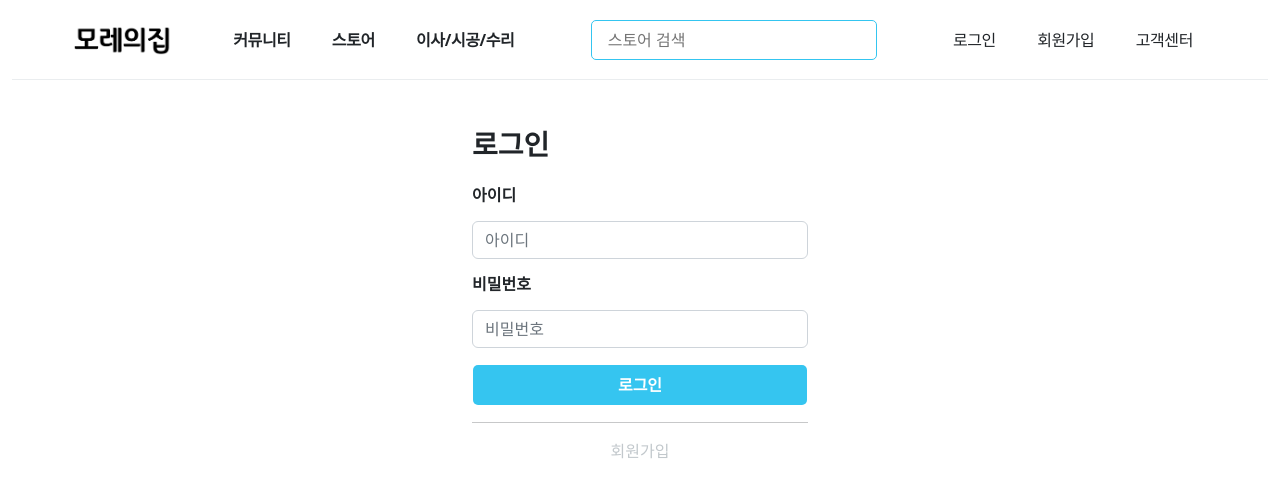
After one commit to na-hyeong9/PJT_29jo, a Django app: page /accounts/signin/ in a window 1280 px wide. The commit adds this page. Shown: the top 498 px of the page. Run offline with Django 3.2, Linux system fonts and the light colour scheme; some libraries are stand-ins or nearby versions.

Commit message:
feat : accounts/ signin out

```diff
--- /dev/null
+++ b/accounts/templates/accounts/signin.html
@@ -0,0 +1,29 @@
+{% extends 'base.html' %}
+{% load static %}
+{% load django_bootstrap5 %}
+
+{% block content %}
+<div class="container mt-5" style="width: 360px;">
+  <h3 class="fw-bold mb-4">로그인</h3>
+  <form action="{% url 'accounts:signin' %}" method="POST">
+    {% csrf_token %}
+    <h6 class="fw-bold my-3">아이디</h6>
+    <div class="my-3">
+      <input class="form-control" type="text" name="username" placeholder="아이디">
+    </div>
+
+    <h6 class="fw-bold my-3">비밀번호</h6>
+    <div class="my-3">
+      <input class="form-control" type="password" name="password" placeholder="비밀번호">
+    </div>
+
+    <input type="submit" class="btn py-2 form-control fw-bold" style="background-color: #35c5f0; color: white"
+      value="로그인">
+  </form>
+  <hr>
+  <div class="d-flex justify-content-center">
+    <p><a class="text-decoration-none" style="color: rgba(194, 200, 204, 1)" href="{% url 'accounts:signup' %}">회원가입</a>
+    </p>
+  </div>
+</div>
+{% endblock %}
--- a/accounts/urls.py
+++ b/accounts/urls.py
@@ -6,8 +6,8 @@ app_name = "accounts"
 urlpatterns = [
     # path("<str:username>/", views.detail, name="detail"),
     path("signup/", views.signup, name="signup"),
-    # path("signin/", views.signin, name="signin"),
-    # path("signout/", views.signout, name="signout"),
+    path("signin/", views.signin, name="signin"),
+    path("signout/", views.signout, name="signout"),
     # path("update/", views.update, name="update"),
     # path("<int:user_id>/follow/", views.follow, name="follow"),
 ]
--- a/accounts/views.py
+++ b/accounts/views.py
@@ -10,3 +10,15 @@ def signup(request):
         login(request, form.save())
         return redirect("accounts:signup")
     return render(request, "accounts/signup.html", {"form": form})
+
+def signin(request):
+    form = AuthenticationForm(request, data=request.POST or None)
+    if form.is_valid():
+        login(request, form.get_user())
+        return redirect("reviews:index")
+    return render(request, "accounts/signin.html", {"form": form})
+
+@login_required
+def signout(request):
+    logout(request)
+    return redirect('accounts:signin')
--- a/templates/base.html
+++ b/templates/base.html
@@ -17,7 +17,7 @@
 </head>
 
 <body>
-  <header>
+  <nav>
     <div class="header">
       <div class="header_main">
         <div class="nav_start">
@@ -48,16 +48,21 @@
             <input class="header_input p-3" placeholder="스토어 검색" />
           </form>
         </div>
-        <div><a class="text-body text-decoration-none" href="{% url 'accounts:signup' %} "><span
+        {% if request.user.is_authenticated %}
+        <div><a class="text-body text-decoration-none" href="{% url 'accounts:signout' %} "><span
+              class="nmc">로그아웃</span></a></div>
+        <div><span class="nmc">내정보</span></div>
+
+        {% else %}
+        <div><a class="text-body text-decoration-none" href="{% url 'accounts:signin' %} "><span
               class="nmc">로그인</span></a></div>
         <div><a class="text-body text-decoration-none" href="{% url 'accounts:signup' %} "><span
               class="nmc">회원가입</span></a></div>
         <div><span class="nmc">고객센터</span></div>
-
+        {% endif %}
       </div>
     </div>
-
-  </header>
+  </nav>
   {% block content %}{% endblock %}
 
   <footer>
```
Also changed, not shown: accounts/templates/accounts/signup.html (+5 -4 lines).
